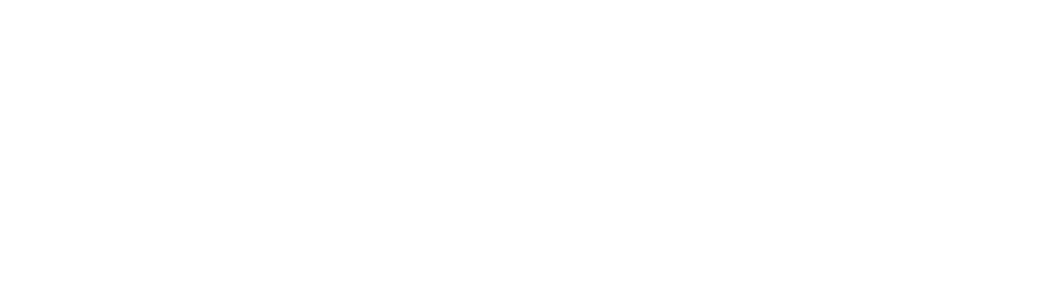
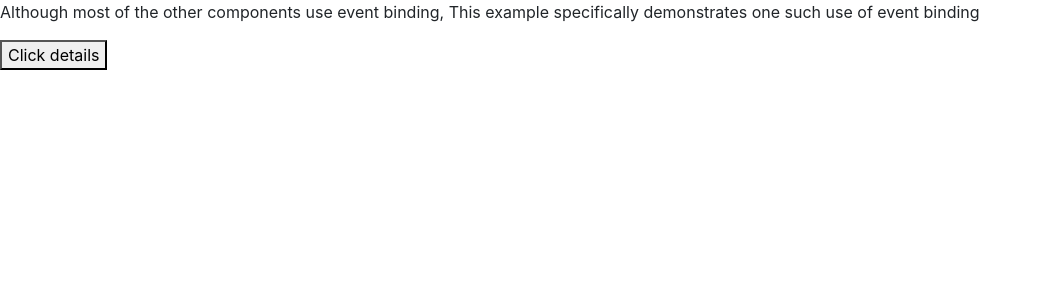
Before and after one commit to Surja1997/angular-fundas, an Angular app: page /eventBinding in a window 1280 px wide. Before the commit this address led to /. Shown: the top 300 px of the page, without its empty margins (0-1042 px from the left). Built offline with nearby package versions, Linux system fonts and the light colour scheme.

Commit message:
event binding added

```diff
--- a/src/app/app-routing.module.ts
+++ b/src/app/app-routing.module.ts
@@ -7,6 +7,7 @@
 import {NgStyleDirectiveComponent } from './ng-style-directive/ng-style-directive.component';
 import {InterpolationComponent } from './interpolation/interpolation.component';
 import {PropertyBindingComponent } from './property-binding/property-binding.component';
+import {EventBindingComponent } from './event-binding/event-binding.component';
 
 
 
@@ -21,6 +22,8 @@
   {path: 'ngStyle', component: NgStyleDirectiveComponent},
   {path: 'interpolation', component: InterpolationComponent},
   {path: 'propertyBinding', component: PropertyBindingComponent},
+  {path: 'eventBinding', component: EventBindingComponent},
+
 
 
 
--- a/src/app/app.module.ts
+++ b/src/app/app.module.ts
@@ -11,6 +11,7 @@
 import { FormsModule } from '@angular/forms';
 import { InterpolationComponent } from './interpolation/interpolation.component';
 import { PropertyBindingComponent } from './property-binding/property-binding.component';
+import { EventBindingComponent } from './event-binding/event-binding.component';
 @NgModule({
   declarations: [
     AppComponent,
@@ -20,7 +21,8 @@
     NgClassDirectiveComponent,
     NgStyleDirectiveComponent,
     InterpolationComponent,
-    PropertyBindingComponent
+    PropertyBindingComponent,
+    EventBindingComponent
   ],
   imports: [
     BrowserModule,
--- /dev/null
+++ b/src/app/event-binding/event-binding.component.html
@@ -0,0 +1,2 @@
+<p>Although most of the other components use event binding, This example specifically demonstrates one such use of event binding</p>
+<button type="button" (click)="recordEvent($event)">Click details</button>
--- /dev/null
+++ b/src/app/event-binding/event-binding.component.ts
@@ -0,0 +1,36 @@
+import { Component, OnInit } from '@angular/core';
+
+@Component({
+  selector: 'app-event-binding',
+  templateUrl: './event-binding.component.html',
+  styleUrls: ['./event-binding.component.css']
+})
+export class EventBindingComponent implements OnInit {
+  mouseEvent: {
+    X: any;
+    Y: any;
+    type: string;
+    shiftKey: boolean
+
+  }
+
+  constructor() { }
+
+  ngOnInit(): void {
+  }
+  recordEvent(event) {
+    // this.mouseEvent.X = event.clientX.value,
+    // this.mouseEvent.Y = event.clientY,
+    // this.mouseEvent.shiftKey = event.shiftKey,
+    // this.mouseEvent.type = event.type
+    console.log(event.clientX)
+    // var h = document.createElement("p");
+    // var t = document.createTextNode("Recorded details are: X axis "+event.clientX+", Y axis "+event.clientY+", was shift key presssed?-> "+event.shiftKey+", Event type - "+ event.type);
+    // h.appendChild(t);
+    // document.body.appendChild(h);
+    alert("Recorded details are: X axis "+event.clientX+", Y axis "+event.clientY+", was shift key presssed?-> "+event.shiftKey+", Event type - "+ event.type)
+
+
+  }
+
+}
--- a/src/app/landing-page/landing-page.component.html
+++ b/src/app/landing-page/landing-page.component.html
@@ -11,3 +11,4 @@
 <h3><u>Data binding types</u></h3>
 <button type="button" routerLink="/interpolation">String interpolation</button>
 <button type="button" routerLink="/propertyBinding">Property Binding</button>
+<button type="button" routerLink="/eventBinding">Event Binding</button>
```
Also changed, not shown: src/app/event-binding/event-binding.component.css (added), 1 other file (tests, documents, lock files or other folders).
